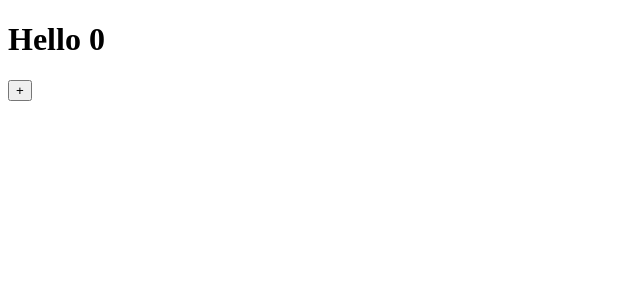
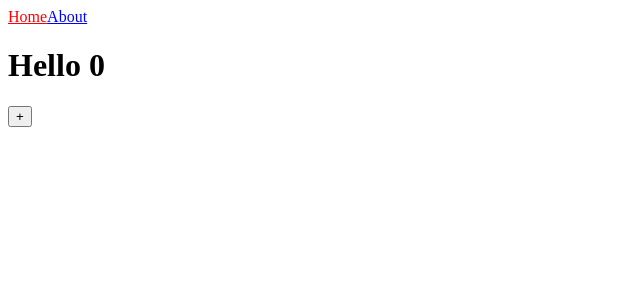
Before and after one commit to ohwoo-kwon/nextjs-intro, a Next.js app: page / in a window 1280 px wide. Shown: the top 300 px of the page, without its empty margins (0-640 px from the left). Built offline with nearby package versions, Linux system fonts and the light colour scheme.

Commit message:
1.3 Routing

```diff
--- /dev/null
+++ b/components/NavBar.js
@@ -0,0 +1,19 @@
+import Link from "next/link";
+import { useRouter } from "next/router";
+
+export default function NavBar() {
+  const router = useRouter();
+  console.log(router);
+  return (
+    <nav>
+      <Link href="/">
+        <a style={{ color: router.pathname === "/" ? "red" : "blue" }}>Home</a>
+      </Link>
+      <Link href="/about">
+        <a style={{ color: router.pathname === "/about" ? "red" : "blue" }}>
+          About
+        </a>
+      </Link>
+    </nav>
+  );
+}
--- a/pages/index.js
+++ b/pages/index.js
@@ -1,9 +1,11 @@
 import { useState } from "react";
+import NavBar from "../components/NavBar";
 
 export default function Home() {
   const [counter, setCounter] = useState(0);
   return (
     <div>
+      <NavBar />
       <h1>Hello {counter}</h1>
       <button onClick={() => setCounter((prev) => prev + 1)}>+</button>
     </div>
```
Also changed, not shown: pages/about.js (added, +10 -0 lines).
